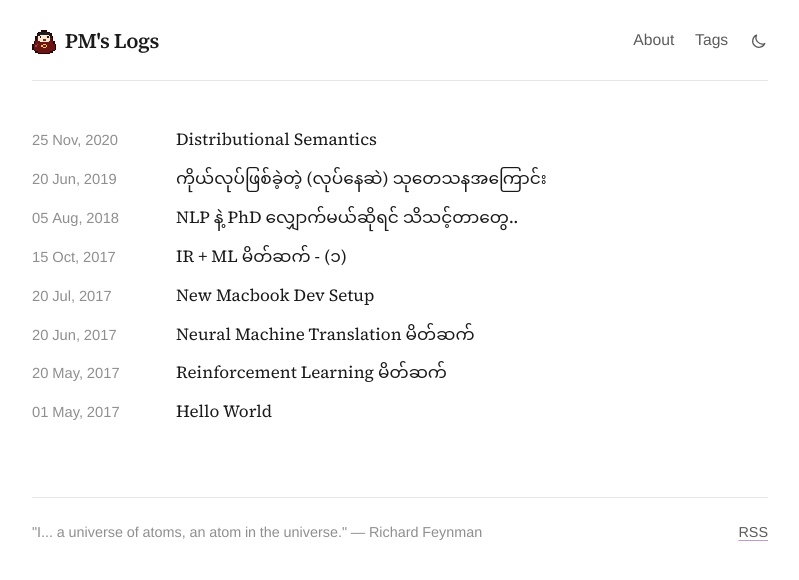
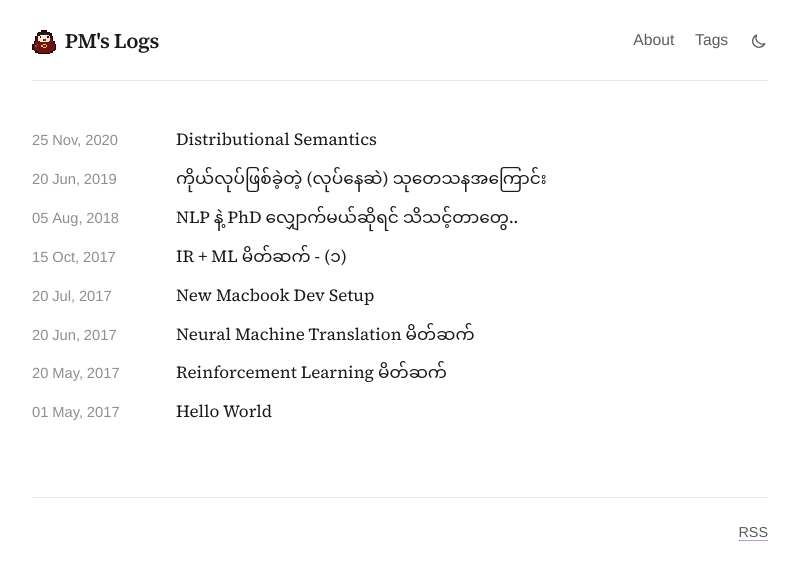
Before and after one commit to phu-pmh/logs, a Jekyll site: the page built from index.md, in a window 1280 px wide. Shown: the top 580 px of the page, without its empty margins (240-1039 px from the left). Built offline with Jekyll 4.4.1, drawn with Linux system fonts in a browser that asks for light colours; some web fonts are replaced.

Commit message:
Remove the Feynman quote
Co-Authored-By: Claude Opus 5.5 <noreply@anthropic.com>
Claude-Session: https://claude.ai/code/session_01JXqTCx3Drj5DZFr9Us3QrX

```diff
--- a/_config.yml
+++ b/_config.yml
@@ -1,8 +1,7 @@
 title: PM's Logs
 author: PM
 email:
-description: > # this means to ignore newlines until "baseurl:"
-  "I... a universe of atoms, an atom in the universe." ― Richard Feynman
+description: "Notes and logs by Phu Mon Htut."
 
 baseurl: "/logs" # the subpath of your site, e.g. /blog
 # the base hostname & protocol for your site, e.g. http://example.com
--- a/_includes/footer.html
+++ b/_includes/footer.html
@@ -1,5 +1,5 @@
 <footer class="site-footer">
-  <span>{{ site.description | strip | escape }}</span>
+  <span></span>
   <a href="{{ "/feed.xml" | relative_url }}">RSS</a>
 </footer>
 <script>
```
